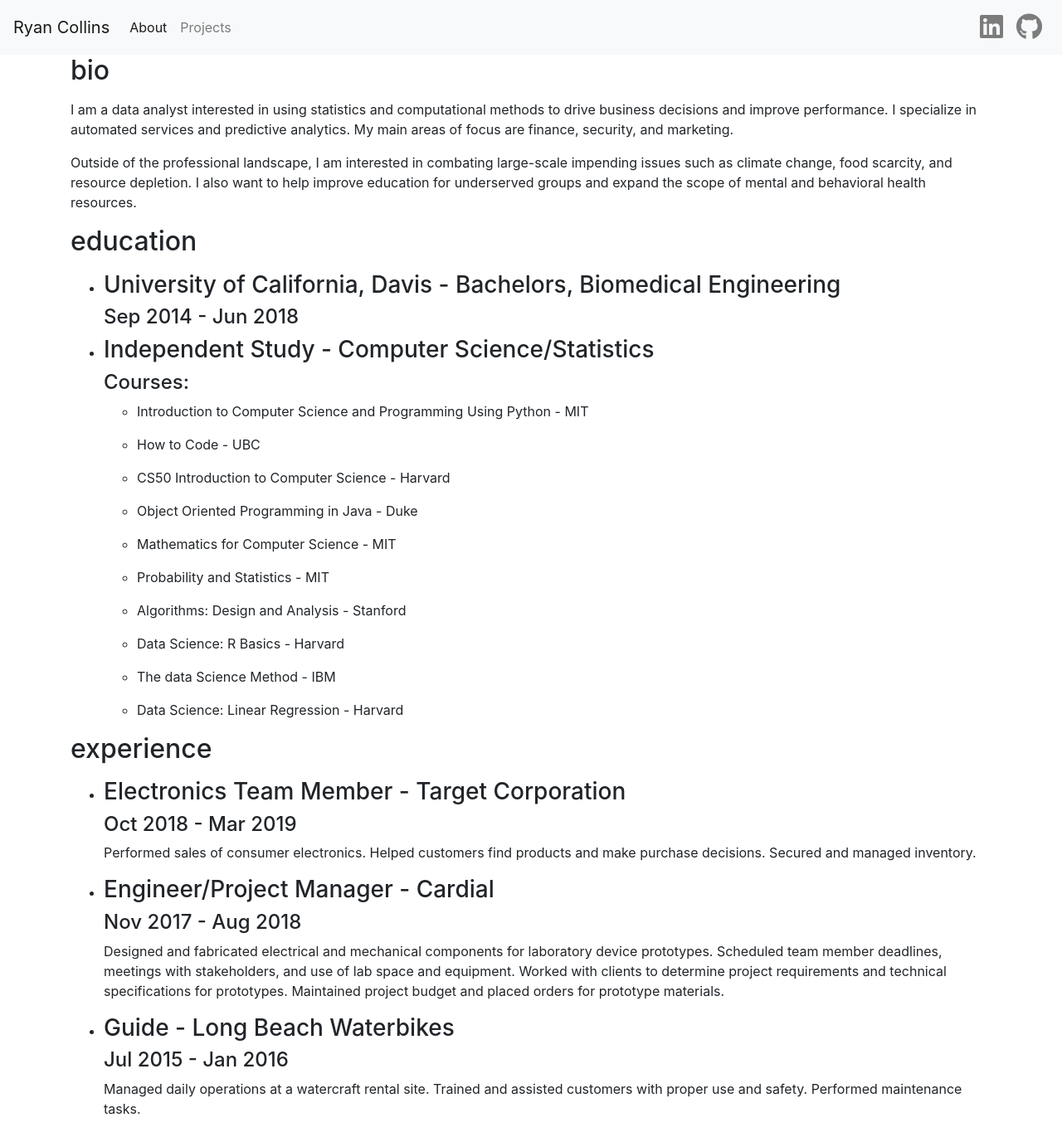
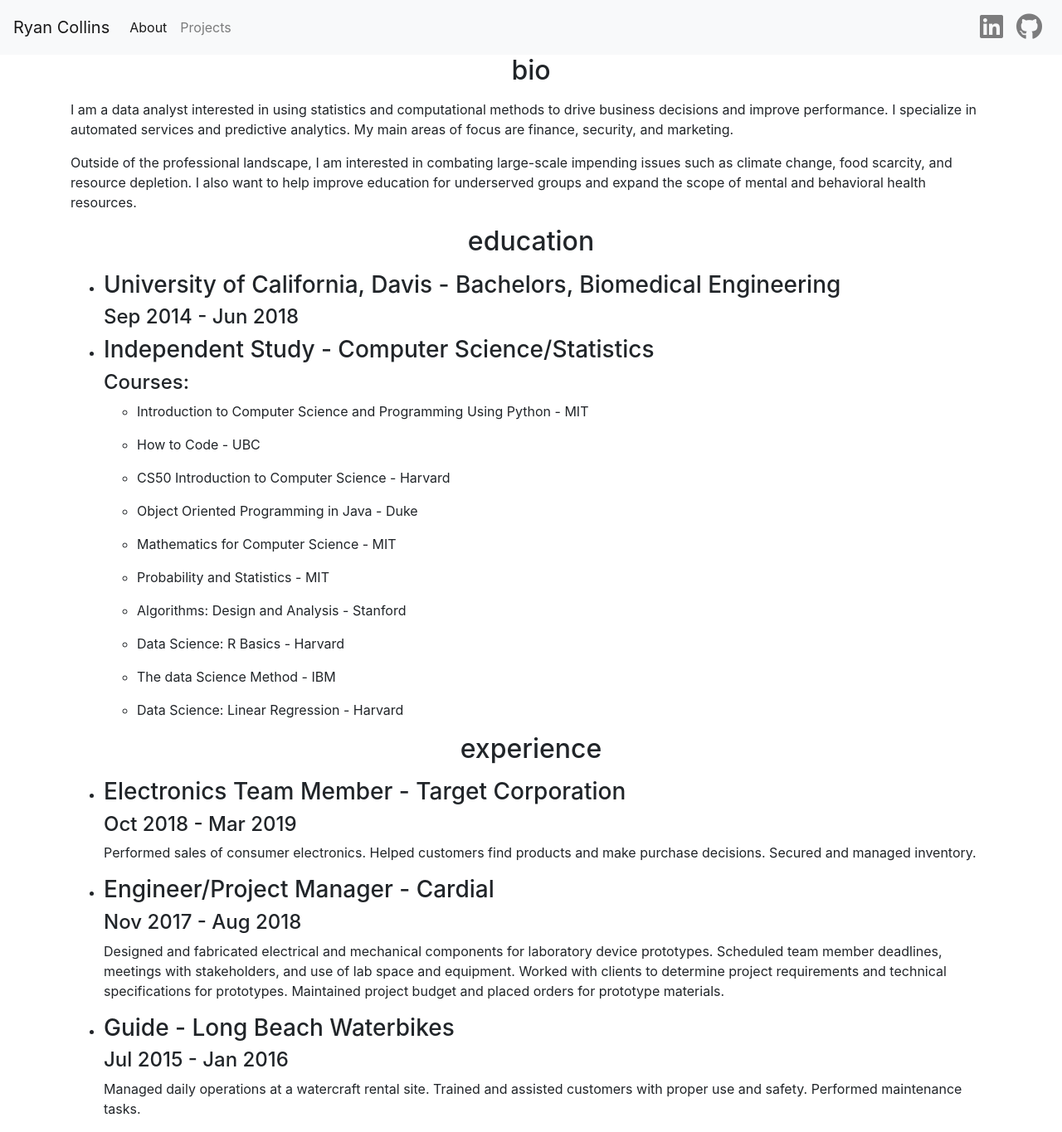
Before and after one commit to RyanMCollins/RyanMCollins.github.io, a Jekyll site: the page built from index.md, in a window 1280 px wide. Shown: the whole page at 83% size. Built offline with Jekyll 4.4.1, drawn with Linux system fonts in a browser that asks for light colours; nearby versions of some CDN libraries.

Commit message:
Center headings for bio sections

```diff
--- a/_includes/bio.html
+++ b/_includes/bio.html
@@ -1,4 +1,4 @@
 {% assign entry = site.bio | where:"category", category | first  %}
 
-<h2>{{ entry.category }}</h2>
+<h2 class="text-center">{{ entry.category }}</h2>
 <p>{{ entry.content }}</p>
```
